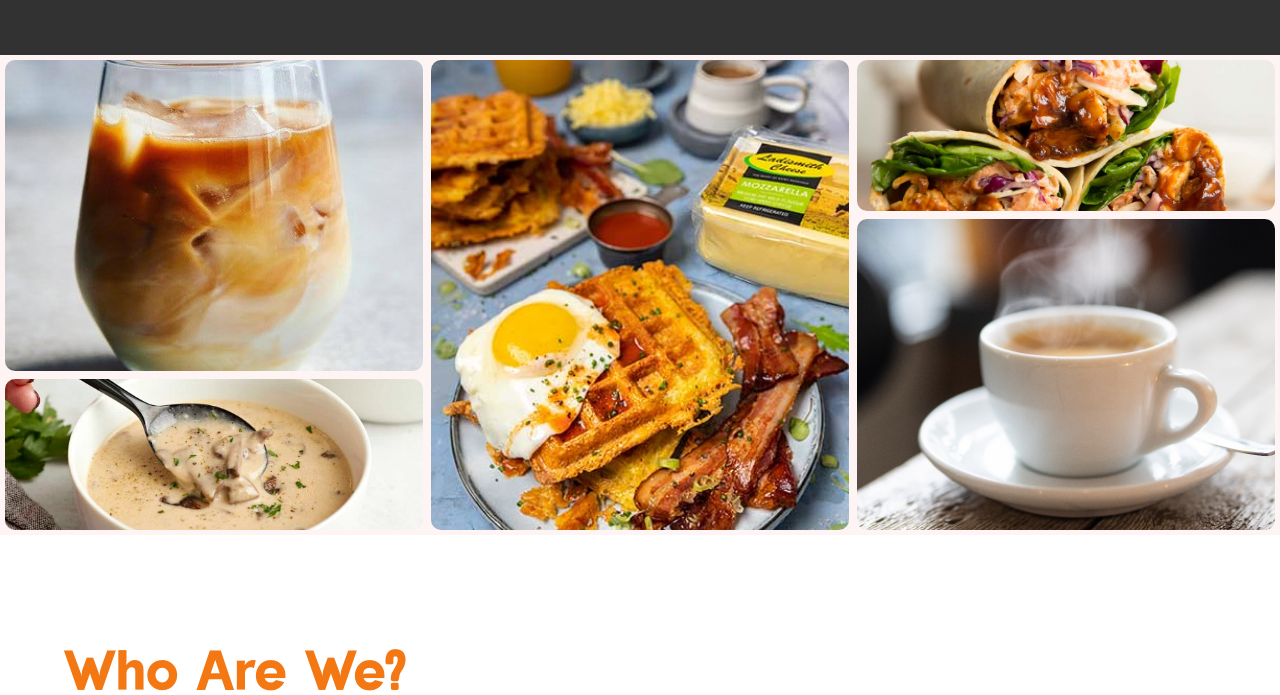
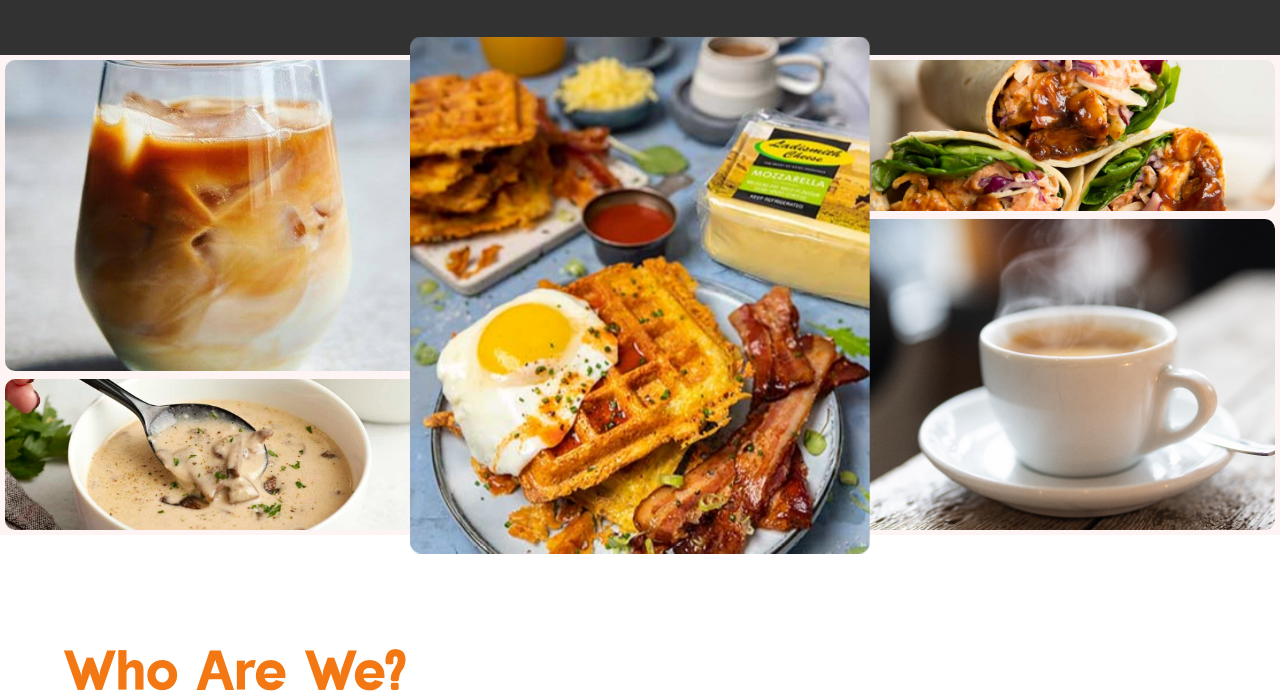
Before and after one commit to L00159024/CoffeeGrinder-HTML-CSS, a plain HTML site: page index.html in a window 1280 px wide. In both pictures the pointer is over the element 640 px from the left and 1120 px from the top of the page. Shown: the part 825-1520 px from the top of the page. Drawn offline with Linux system fonts and the light colour scheme.

Commit message:
Update style.css
added hover effect to photos when hovering over bento box section of website.

```diff
--- a/style.css
+++ b/style.css
@@ -318,6 +318,10 @@ ul li {
     grid-column: 2;
     align-self: center;
 }
+
+.bento-item:hover {
+    transform: scale(1.1);
+    transition: transform 0.5s;
 }
 
 #Goal-Section h1 {
@@ -633,3 +637,4 @@ ul li {
     }
 
 }
+}
```
